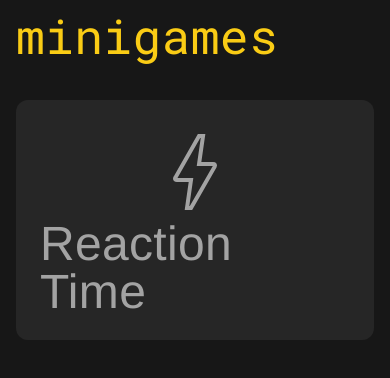
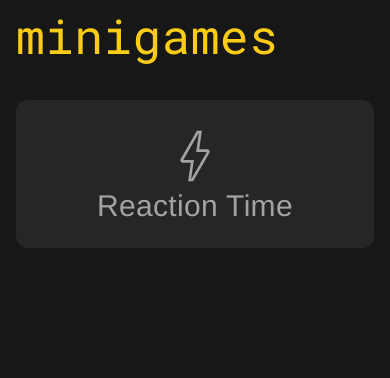
Before and after one commit to pajecawav/minigames, a Vue app: page / in a window 390 px wide. Shown: the top 378 px of the page. Built offline with nearby package versions, Linux system fonts and the light colour scheme.

Commit message:
chore: make text center-aligned

```diff
--- a/src/components/MinigameLink.vue
+++ b/src/components/MinigameLink.vue
@@ -6,7 +6,8 @@
 			justify-center
 			items-center
 			p-6
-			text-5xl
+			text-3xl text-center
+			sm:text-5xl
 			rounded-xl
 			bg-primary-800
 			text-primary-400
--- a/src/pages/Home.vue
+++ b/src/pages/Home.vue
@@ -1,5 +1,5 @@
 <template>
-	<div class="grid gap-10 grid-cols-1 auto-rows-fr md:grid-cols-2">
+	<div class="grid gap-10 grid-cols-1 auto-rows-fr sm:grid-cols-2">
 		<Transition
 			v-for="game in minigames"
 			enter-from-class="scale-[0.8]"
@@ -7,7 +7,7 @@
 		>
 			<MinigameLink :to="game.link" :name="game.name">
 				<template v-if="game.icon" #icon>
-					<component class="w-24" :is="game.icon" />
+					<component class="w-16 sm:w-24" :is="game.icon" />
 				</template>
 			</MinigameLink>
 		</Transition>
--- a/src/pages/ReactionTime.vue
+++ b/src/pages/ReactionTime.vue
@@ -48,12 +48,15 @@
 			<div v-if="finished" class="grid gap-6 place-items-center">
 				<div
 					v-if="state === GameState.FAILED"
-					class="text-5xl text-error"
+					class="text-5xl text-error text-center"
 				>
 					Clicked too soon
 				</div>
 
-				<div v-if="state === GameState.DONE" class="text-5xl">
+				<div
+					v-if="state === GameState.DONE"
+					class="text-5xl text-center"
+				>
 					Reaction time is
 					<span class="text-secondary">{{ reactionTime }}</span>
 					<span> ms</span>
```
